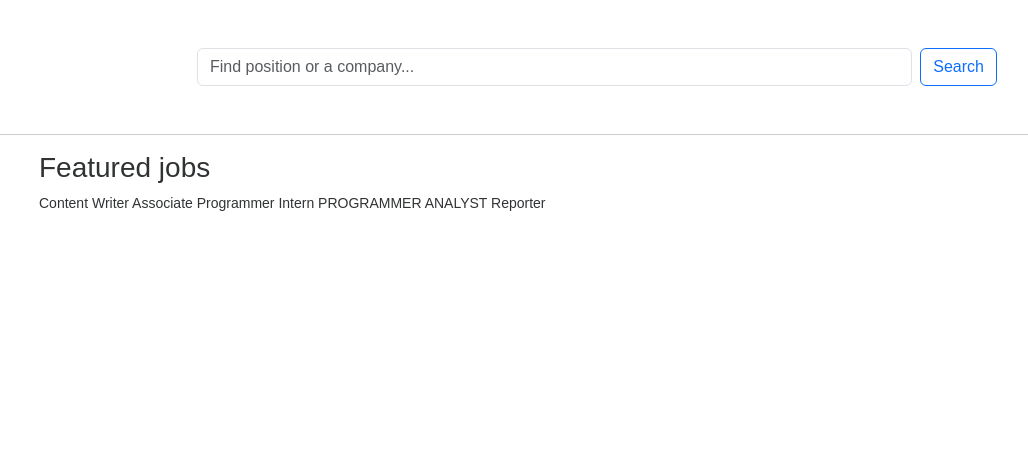
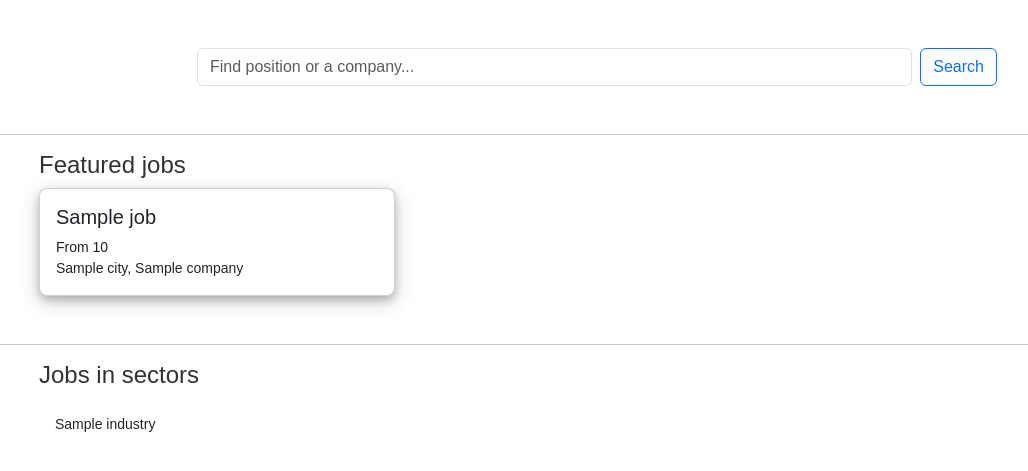
Before and after one commit to vtyurin89/jobs, a Django app: template my_hh/hh/templates/hh/index.html in a window 1280 px wide. Shown: the part 111-582 px from the top of the page, without its empty margins (43-1071 px from the left). Run offline with Django 4.2, Linux system fonts and the light colour scheme; a user stored in the database is signed in; data comes from the database, SQL or seed files in the repository; both versions use the stored data as it was before the commit; tables that the repository leaves empty hold one stand-in row (values such as "Sample post"); the template is opened without the code that fills it: values that come from a table or form of the project are taken from there, most other values are stand-ins (such as "Sample title", 1, 10 or a date in 2020); some libraries are stand-ins or nearby versions.

Commit message:
Version 0.15

```diff
--- a/main.py
+++ b/main.py
@@ -0,0 +1,6 @@
+n = int(input("Введите n:"))
+m = int(input("Введите m:"))
+c2 = int(input("Введите c2:"))
+c5 = int(input("Введите c5:"))
+
+greedy_effective
--- a/my_hh/hh/forms.py
+++ b/my_hh/hh/forms.py
@@ -1,6 +1,6 @@
 from django import forms
 from django.core.exceptions import ValidationError
-from django.forms import ModelForm
+from django.forms import ModelForm, ModelChoiceField
 
 from .models import *
 
@@ -12,7 +12,7 @@ class CreateJobPostingForm(ModelForm):
 
     title = forms.CharField(label='Title', max_length=500, required=True,
                                  widget=forms.TextInput(attrs={'class': 'form-control', 'name': 'title'}))
-    industry = forms.ChoiceField(label='Industry', required=True, choices=JobPosting.INDUSTRY_CHOICES,
+    industry = ModelChoiceField(label='Industry', required=True, queryset=Industry.objects.all(),
                                  widget=forms.Select(attrs={'class': 'form-select', 'name': 'industry'}))
     country = forms.ChoiceField(label='Country', required=True, choices=JobPosting.COUNTRY_CHOICES,
                                  widget=forms.Select(attrs={'class': 'form-select', 'name': 'country', 'id': 'country'}))
@@ -26,7 +26,7 @@ class CreateJobPostingForm(ModelForm):
                                   widget=forms.CheckboxInput(attrs={'class': 'form-check-input ms-3', 'name': 'does_not_need_experience'}))
     is_remote = forms.BooleanField(label="This is a remote job", required=False, widget=forms.CheckboxInput(attrs={'class': 'form-check-input ms-3',
                                                                                     'name': 'is_remote'}))
-    is_part_time = forms.BooleanField(label="Part-time work possible", required=False,
+    is_part_time = forms.BooleanField(label="This is a part-time job", required=False,
                                       widget=forms.CheckboxInput(attrs={'class': 'form-check-input ms-3',
                                                                                     'name': 'is_part_time'}))
     additional_information = forms.CharField(label='Additional information that you want to provide', required=False,
--- a/my_hh/hh/models.py
+++ b/my_hh/hh/models.py
@@ -4,6 +4,7 @@ from django.db.models.signals import post_save
 from django.dispatch import receiver
 from phonenumber_field.modelfields import PhoneNumberField
 import uuid
+from django.urls import reverse
 
 
 class User(AbstractUser):
@@ -43,7 +44,7 @@ class JobPosting(models.Model):
     )
     id = models.UUIDField(primary_key=True, default=uuid.uuid4, editable=False)
     title = models.CharField(max_length=200)
-    industry = models.CharField(max_length=3, choices=INDUSTRY_CHOICES, default='1')
+    industry = models.ForeignKey('Industry', on_delete=models.CASCADE)
     country = models.CharField(max_length=3, choices=COUNTRY_CHOICES, default='KZ')
     city = models.CharField(max_length=100)
     job_description = models.TextField(max_length=10000)
@@ -58,6 +59,22 @@ class JobPosting(models.Model):
     max_salary = models.DecimalField(max_digits=10, decimal_places=2)
     visible = models.BooleanField(default=True)
     liked = models.ManyToManyField('User', blank=True, related_name='liked_post')
+
+    def __str__(self):
+        return self.title
+
+    def get_absolute_url(self):
+        return reverse('job_posting', kwargs={'job_posting_uuid': self.id})
+
+
+class Industry(models.Model):
+    title = models.CharField(max_length=200)
+
+    class Meta:
+        verbose_name_plural = "Industries"
+
+    def __str__(self):
+        return self.title
 
 
 class JobSeekerProfile(models.Model):
@@ -76,18 +93,32 @@ class JobSeekerProfile(models.Model):
     preferred_location = models.CharField(max_length=100, null=True, blank=True)
     preferred_industry = models.CharField(max_length=3, choices=JobPosting.INDUSTRY_CHOICES, default='1')
 
+    def __str__(self):
+        return f'{self.user}_profile'
+
 
 class EmployerProfile(models.Model):
     user = models.OneToOneField(User, on_delete=models.CASCADE)
     telegram_ID = models.CharField(max_length=50, null=True, blank=True)
     company_name = models.CharField(max_length=150, null=True, blank=True)
     company_logo = models.URLField(null=True, blank=True, verbose_name='Company logo')
-    phone_number = PhoneNumberField(null=True, blank=True, unique=True)
+    phone_number = PhoneNumberField(null=True, blank=True)
+
+    def __str__(self):
+        return f'{self.user}_profile'
 
 
-# Maybe implement later...
+
 # @receiver(post_save, sender=User)
 # def create_user_profile(sender, instance, created, **kwargs):
+#     """
+#     Creates user profile if it does not exist
+#     :param sender: User
+#     :param instance:
+#     :param created:
+#     :param kwargs:
+#     :return:
+#     """
 #     if created:
 #         if instance.is_employer:
 #             EmployerProfile.objects.get_or_create(user=instance)
--- a/my_hh/hh/static/hh/styles.css
+++ b/my_hh/hh/static/hh/styles.css
@@ -68,6 +68,21 @@ main {
     margin: auto;
 }
 
+.featured-job:hover {
+    box-shadow: 0 14px 30px -15px rgba(0, 0, 0, 0.75);
+    transition: all .3s;
+}
+
+.featured-job {
+    border-radius: 8px;
+    box-shadow: 0 4px 8px 0 rgba(0, 0, 0, 0.2), 0 6px 20px 0 rgba(0, 0, 0, 0.19);
+}
+
+.featured-job a {
+    text-decoration: none;
+    color: inherit;
+}
+
 
 /* Job posting form */
 input[type="checkbox"] {
--- a/my_hh/hh/templates/hh/index.html
+++ b/my_hh/hh/templates/hh/index.html
@@ -43,14 +43,62 @@
         <button class="btn btn-outline-primary" type="submit">Search</button>
         </form>
         </div>
+
+        <!-- Jobs in user's location -->
+        {% if jobs_in_location %}
         <hr class="mt-5">
+        <div class="container mb-5">
+            {% if user.jobseekerprofile.preferred_location %}
+         <h4>Featured jobs in {{ user.jobseekerprofile.preferred_location }}</h4>
+            {% else %}
+         <h4>Featured jobs</h4>
+            {% endif %}
+         <div class="row row-cols-1 row-cols-md-3 g-4">
+         {% for job in jobs_in_location %}
+         <div class="col-lg-4 col-md-6">
+         <div class="card featured-job">
+                <a href="{{ job.get_absolute_url }}"><div class="card-body">
 
+                <div class="d-flex justify-content-between">
+                    <h5 >{{ job.title }}</h5>
+                </div>
+                <div>From {{ job.min_salary }}</div>
+                    {% if job.employer.company %}
+                    <div>{{ job.city }}, {{ job.employer.company }}</div>
+                    {% else %}
+                    <div>{{ job.city }}</div>
+                    {% endif %}
+                </div></a>
+                </div>
+             </div>
+         {% endfor %}
+         </div>
+        {% endif %}
+        </div>
+
+        <!-- Jobs in work sectors in user's location -->
+        {% if industries_gt0_in_location %}
+        <hr class="mt-7">
         <div class="container">
-         <h3>Featured jobs</h3>
-        {% for job_posting in job_postings %}
-        {{ job_posting.title }}
+            {% if user.jobseekerprofile.preferred_location %}
+         <h4>Jobs in sectors in {{ user.jobseekerprofile.preferred_location }}</h4>
+            {% else %}
+         <h4>Jobs in sectors</h4>
+            {% endif %}
+         <div class="row row-cols-1 row-cols-md-3 g-2">
+         {% for industry in industries_gt0_in_location %}
+         <div class="col-lg-3 col-md-6">
+         <div class="card border-0 p-0">
+         <div class="card-body">
+             {{ industry.title }}
+              </div>
+             </div>
+         </div>
          {% endfor %}
+
         </div>
+        {% endif %}
+
 
         {% endif %}
 {% endblock body %}
--- a/my_hh/hh/urls.py
+++ b/my_hh/hh/urls.py
@@ -3,8 +3,9 @@ from . import views
 
 urlpatterns = [
     path("", views.index, name="index"),
-    path("login", views.login_view, name="login"),
-    path("logout", views.logout_view, name="logout"),
-    path("register", views.register_view, name="register"),
-    path("account/create_job_posting", views.create_job_posting_view, name='create_job_posting'),
+    path("login/", views.login_view, name="login"),
+    path("logout/", views.logout_view, name="logout"),
+    path("register/", views.register_view, name="register"),
+    path("account/create_job_posting/", views.create_job_posting_view, name='create_job_posting'),
+    path("job_posting/<uuid:job_posting_uuid>/", views.job_posting_view, name="job_posting"),
     ]
```
Also changed, not shown: other parts of my_hh/hh/static/hh/styles.css (+47 -0 lines), my_hh/hh/admin.py (+7 -1 lines), my_hh/hh/templates/hh/job_posting.html (added, +49 -0 lines), my_hh/hh/views.py (+54 -21 lines), my_hh/db.sqlite3 (deleted), my_hh/hh/migrations/0001_initial.py (deleted), my_hh/hh/migrations/0002_alter_jobposting_country.py (deleted), my_hh/hh/migrations/0003_jobseekerprofile_preferred_country.py (deleted), my_hh/hh/migrations/0004_alter_jobseekerprofile_phone_number.py (deleted), my_hh/hh/migrations/__init__.py (deleted).
